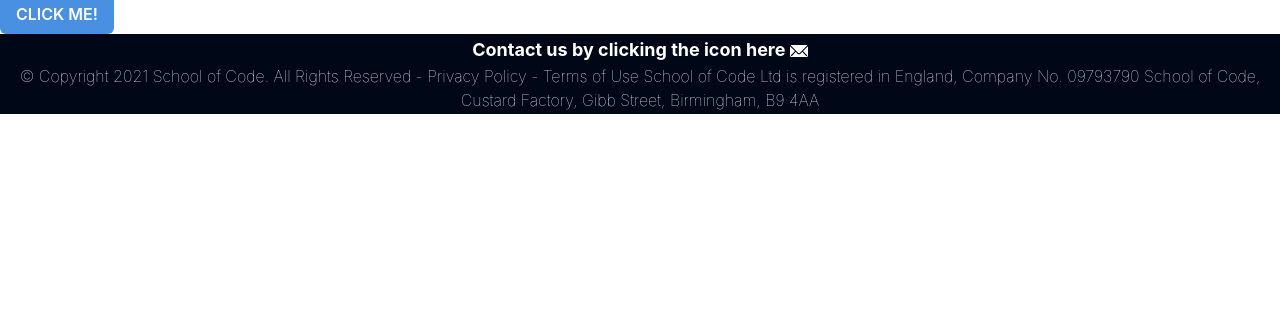
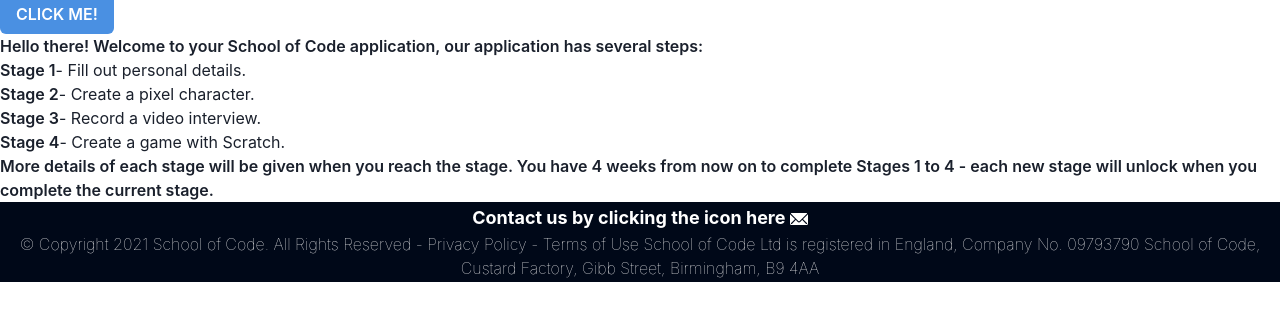
Before and after one commit to SchoolOfCode/GCI-ClientFrontend, a Gatsby site: page / in a window 1280 px wide. Shown: the part 49-370 px from the top of the page. Built offline with nearby package versions, Linux system fonts and the light colour scheme; Gatsby itself is replaced by a stand-in of ours.

Commit message:
Added base Welcome component, needs reediting, co-author @Mitchel, mitch2103@hotmail.co.uk

```diff
--- /dev/null
+++ b/src/components/Welcome/index.js
@@ -0,0 +1,35 @@
+import React from "react";
+import { Text } from "@chakra-ui/react";
+
+export function Welcome({ name = "there" }) {
+  let val = " - Fill out personal details.";
+  return (
+    <section>
+      <Text className="font-semibold">
+        Hello {name}! Welcome to your School of Code application, our
+        application has several steps:
+      </Text>{" "}
+      <div className="flex">
+        <Text className="font-semibold">Stage 1 </Text>
+        <Text>{val}</Text>
+      </div>{" "}
+      <div className="flex">
+        <Text className="font-semibold">Stage 2 </Text>- Create a pixel
+        character.
+      </div>{" "}
+      <div className="flex">
+        <Text className="font-semibold">Stage 3 </Text>- Record a video
+        interview.
+      </div>{" "}
+      <div className="flex">
+        <Text className="font-semibold">Stage 4 </Text>- Create a game with
+        Scratch.
+      </div>{" "}
+      <Text className="font-semibold">
+        More details of each stage will be given when you reach the stage. You
+        have 4 weeks from now on to complete Stages 1 to 4 - each new stage will
+        unlock when you complete the current stage.
+      </Text>
+    </section>
+  );
+}
--- a/src/pages/index.js
+++ b/src/pages/index.js
@@ -2,6 +2,7 @@
 import { ChakraProvider, Heading } from "@chakra-ui/react";
 import { MainButton } from "../components/MainButton";
 import { Footer } from "../components/Footer";
+import { Welcome } from "../components/Welcome";
 
 // markup
 const IndexPage = () => {
@@ -10,6 +11,7 @@
       <main>
         <Heading>I'm a Heading</Heading>
         <MainButton onClick={() => alert("Wow")} />
+        <Welcome />
       </main>
       <Footer />
     </ChakraProvider>
```
